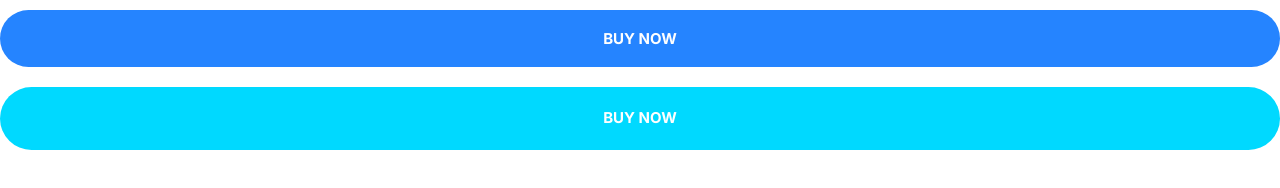
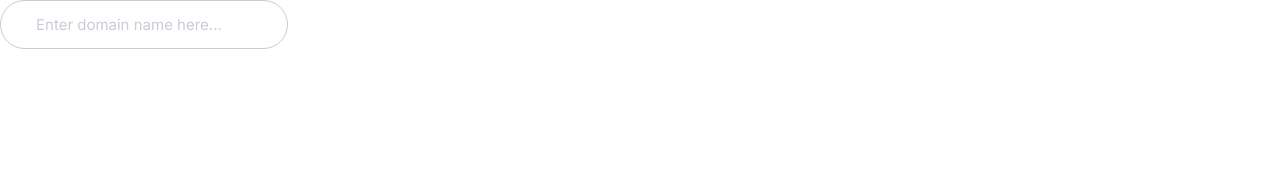
Before and after one commit to Amban03/Project-Adam, a plain HTML site: page index.html in a window 1280 px wide. Drawn offline with Linux system fonts and the light colour scheme.

Commit message:
Input ready.

```diff
--- a/css/styles.css
+++ b/css/styles.css
@@ -235,3 +235,23 @@ a {
     font-size: 1.5rem;
   }
 }
+
+/* Inputs */
+.input {
+  border-radius: 30px;
+  border: 1px solid #ccc;
+  color: var(--color-headings);
+  font-size: 2rem;
+  outline: 0;
+  padding: 1.5rem 3.5rem;
+}
+
+::placeholder {
+  color: #cdcbd7;
+}
+
+@media screen and (min-width: 1024px) {
+  .input {
+    font-size: 1.5rem;
+  }
+}
--- a/index.html
+++ b/index.html
@@ -13,7 +13,6 @@
     <link rel="stylesheet" href="css/styles.css">
 </head>
 <body>
-   <button class="btn btn--primary btn--block">Buy Now</button>
-   <a href="#" class="btn btn--secondary btn--block">Buy Now</a>
+   <input type="text" class="input" placeholder="Enter domain name here...">
 </body>
 </html>
```
